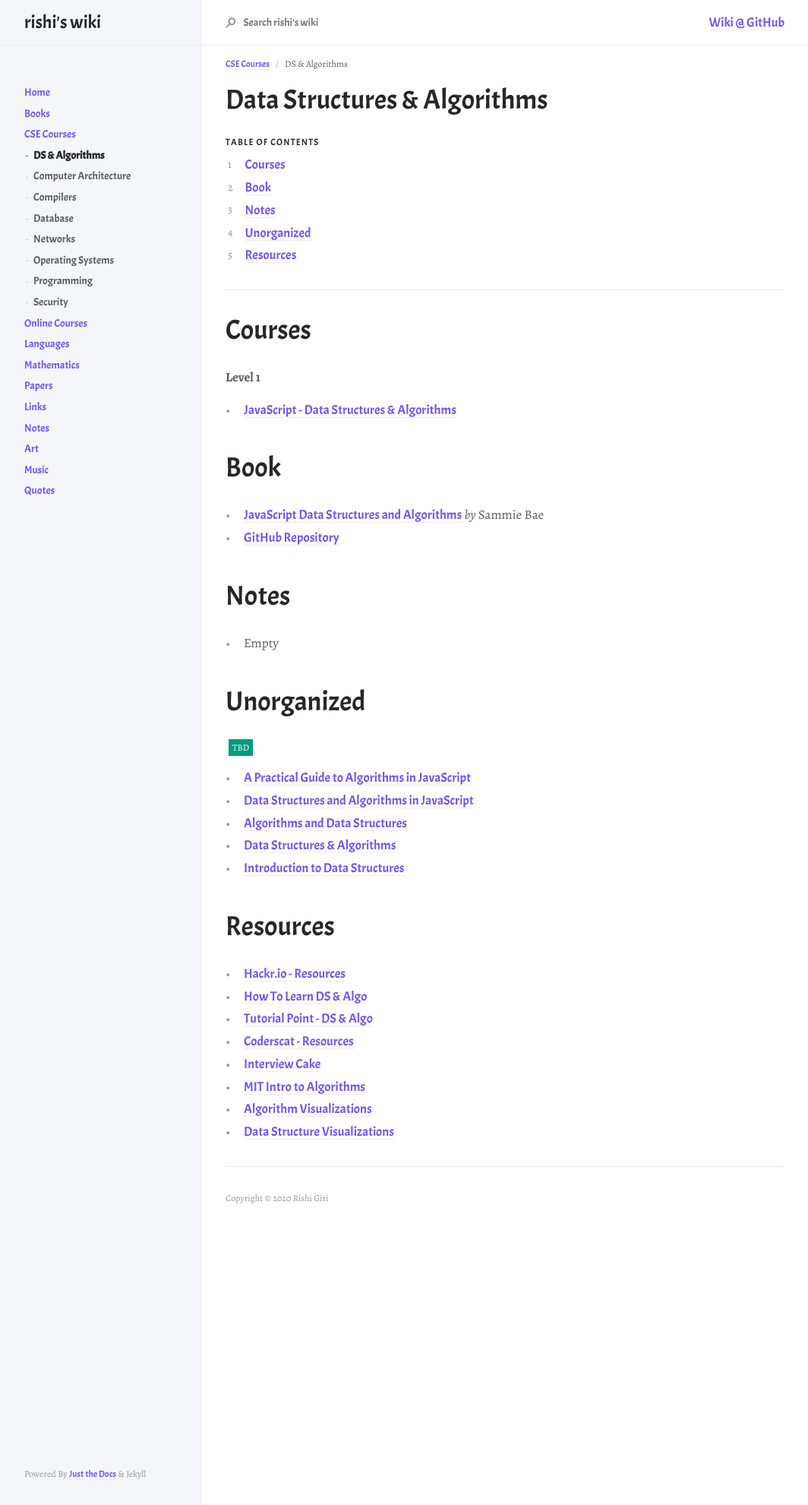
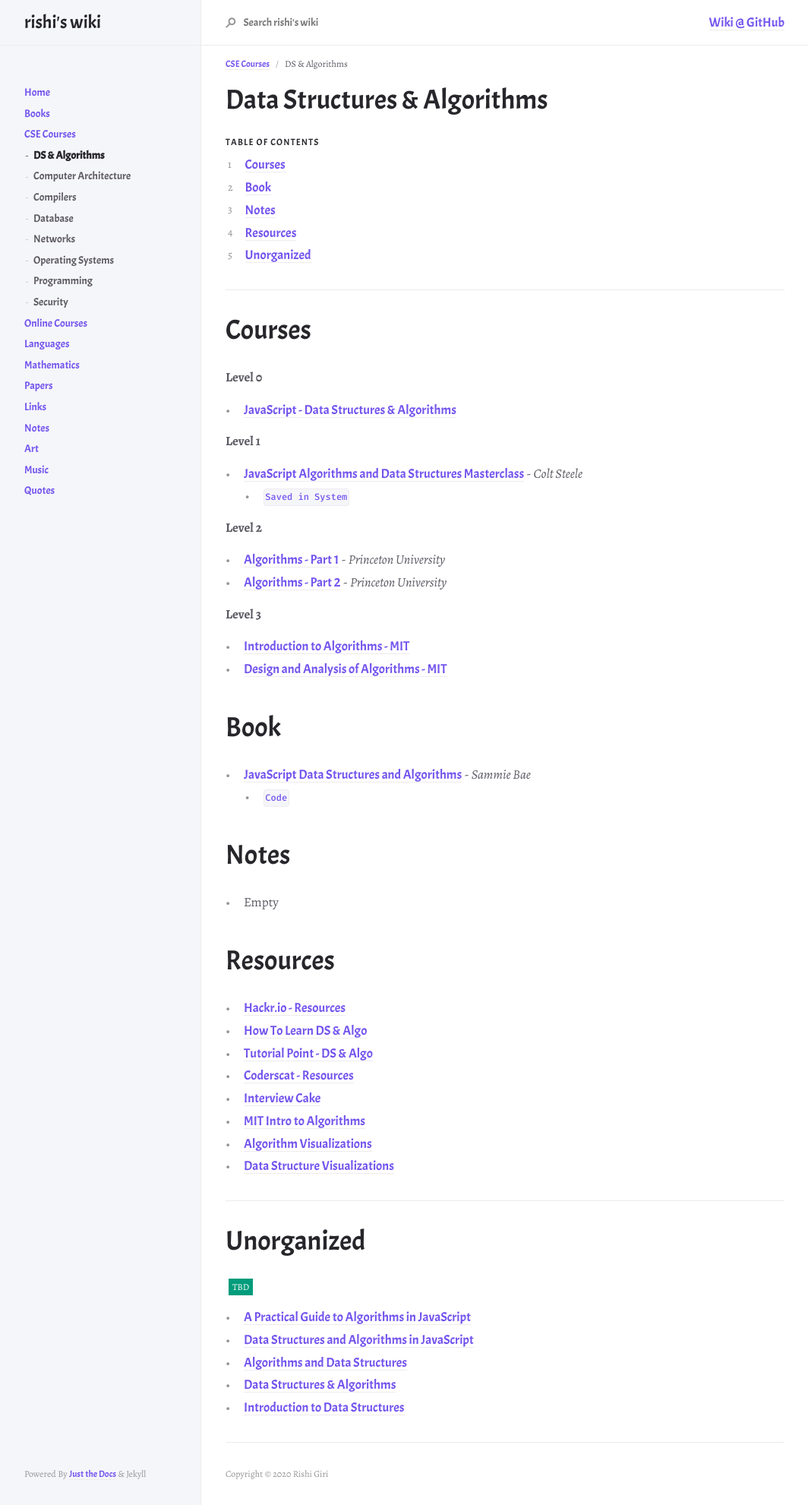
Before and after one commit to r8w/r8w, a Jekyll site: the page built from docs/courses/algorithms.md, in a window 1280 px wide. Shown: the whole page at 76% size, without its empty margins (107-1171 px from the left). Built offline with Jekyll 4.4.1, drawn with Linux system fonts in a browser that asks for light colours; nearby versions of some CDN libraries.

Commit message:
update algorithms

```diff
--- a/docs/courses/algorithms.md
+++ b/docs/courses/algorithms.md
@@ -18,18 +18,46 @@ nav_order: 1
 
 # Courses
 
-__Level 1__
+__Level 0__
 
 - [JavaScript - Data Structures & Algorithms](https://www.youtube.com/watch?v=LuXCJxY7nPE&list=PLn2ipk-jqgZiAHiA70hOxAj8RMUeqYNK3)
 
+__Level 1__
+
+- [JavaScript Algorithms and Data Structures Masterclass](https://www.udemy.com/course/js-algorithms-and-data-structures-masterclass/) - *Colt Steele*
+	- [`Saved in System`](file:///media/rishi/d057170c-fade-44e6-a98a-5028064c1c84/Courses/[FreeCourseSite.com]%20Udemy%20-%20JavaScript%20Algorithms%20and%20Data%20Structures%20Masterclass/)
+
+__Level 2__
+
+- [Algorithms - Part 1](https://www.coursera.org/learn/algorithms-part1/home/welcome) - *Princeton University*
+- [Algorithms - Part 2](https://www.coursera.org/learn/algorithms-part2/home/welcome) - *Princeton University*
+
+__Level 3__
+
+- [Introduction to Algorithms - MIT](https://ocw.mit.edu/courses/electrical-engineering-and-computer-science/6-006-introduction-to-algorithms-fall-2011/lecture-videos/)
+- [Design and Analysis of Algorithms - MIT](https://ocw.mit.edu/courses/electrical-engineering-and-computer-science/6-046j-design-and-analysis-of-algorithms-spring-2015/lecture-videos/)
+
 # Book
 
-- [JavaScript Data Structures and Algorithms](https://www.apress.com/gp/book/9781484239872) *by* Sammie Bae
-- [GitHub Repository](https://github.com/Apress/js-data-structures-and-algorithms)
+- [JavaScript Data Structures and Algorithms](https://www.apress.com/gp/book/9781484239872) - *Sammie Bae*
+	- [`Code`](https://github.com/Apress/js-data-structures-and-algorithms)
 
 # Notes
 
 - Empty
+
+# Resources
+
+- [Hackr.io - Resources](https://hackr.io/tutorials/learn-data-structures-algorithms)
+- [How To Learn DS & Algo](https://coderscat.com/how-to-learn-data-structures-and-algorithms)
+- [Tutorial Point - DS & Algo](https://www.tutorialspoint.com/data_structures_algorithms/index.htm)
+- [Coderscat - Resources](https://coderscat.com/how-to-learn-data-structures-and-algorithms)
+- [Interview Cake](https://www.interviewcake.com/data-structures-and-algorithms-guide)
+- [MIT Intro to Algorithms](https://ocw.mit.edu/courses/electrical-engineering-and-computer-science/6-006-introduction-to-algorithms-fall-2011/lecture-videos/)
+- [Algorithm Visualizations](https://visualgo.net/en)
+- [Data Structure Visualizations](https://www.cs.usfca.edu/~galles/visualization/Algorithms.html)
+
+---
 
 # Unorganized
 
```
Also changed, not shown: other parts of docs/courses/algorithms.md (+0 -11 lines).
